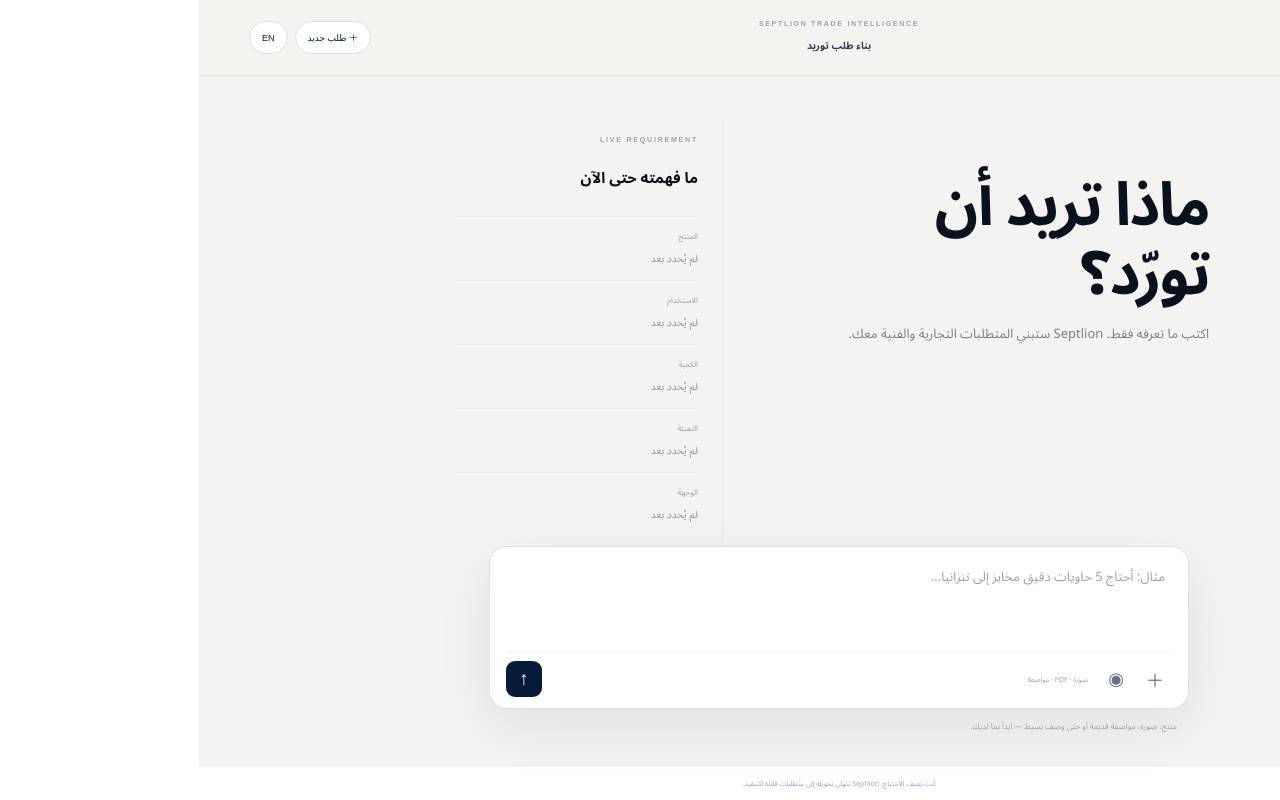
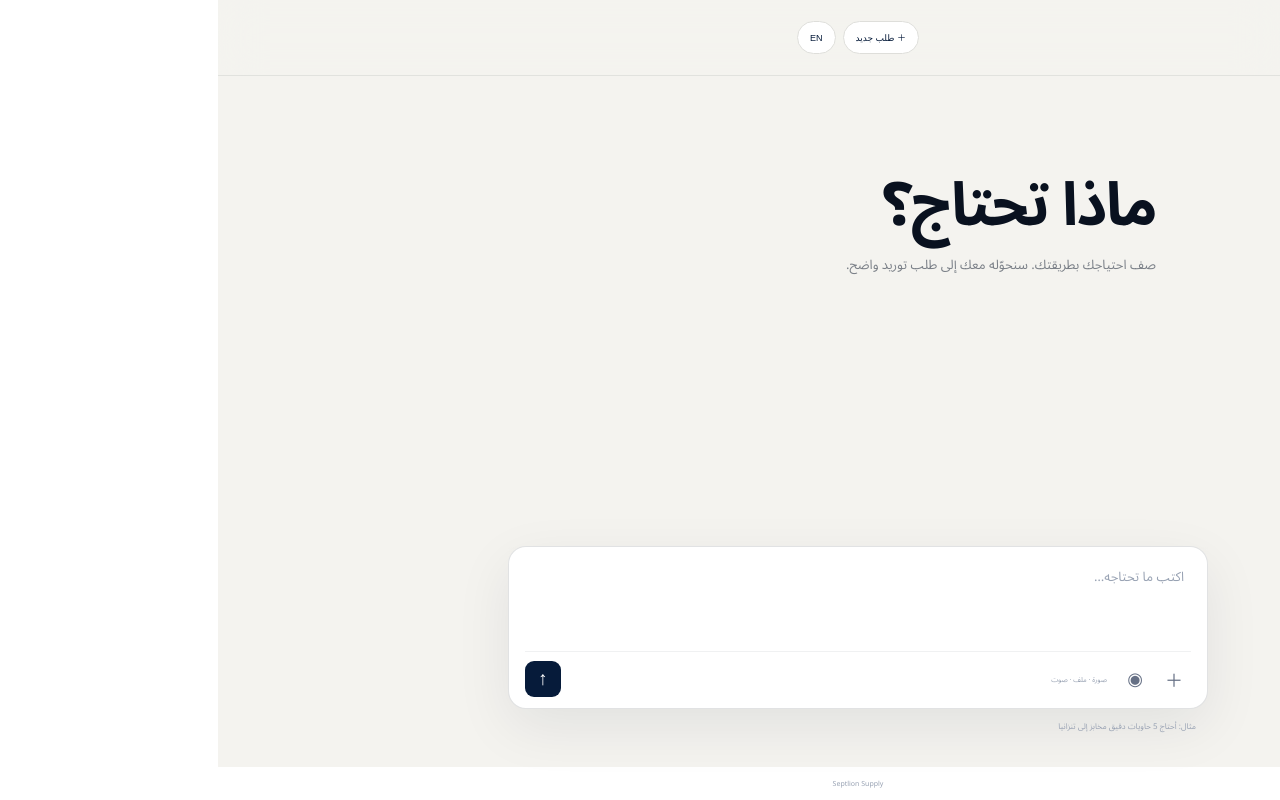
Before and after one commit to moaztepia-tech/Septlion-, a Next.js app in the folder apps/web/: page /require in a window 1280 px wide. Built offline with nearby package versions, Linux system fonts and the light colour scheme.

Commit message:
ux: simplify Composer into progressive intent canvas

```diff
--- a/apps/web/app/require/page.tsx
+++ b/apps/web/app/require/page.tsx
@@ -7,7 +7,7 @@ type FeedContext={source:'product_feed';product:{id:string;name:string;nameEn:st
 const destinations=['تنزانيا','tanzania','غانا','ghana','كينيا','kenya','السعودية','saudi','مصر','egypt','الصومال','somalia','تشاد','chad','موريتانيا','mauritania','ليبيا','libya','قطر','qatar','السودان','sudan'];
 const products:[RegExp,string][]=[[/دقيق|flour/i,'Wheat Flour'],[/مكرونة|معكرونة|pasta|spaghetti/i,'Pasta'],[/صلصة|طماطم|tomato paste/i,'Tomato Paste'],[/سمسم|sesame/i,'Sesame'],[/كركديه|hibiscus/i,'Hibiscus'],[/صمغ عربي|gum arabic/i,'Gum Arabic'],[/كيس|اكياس|أكياس|عبو|packaging|pouch|bag/i,'Custom Packaging'],[/بسكويت|biscuit/i,'Biscuits'],[/زيت|oil/i,'Edible Oil']];
 function extract(text:string){const lower=text.toLowerCase(),o:Record<string,string>={};const p=products.find(([r])=>r.test(text));if(p)o.product=p[1];const d=destinations.find(x=>lower.includes(x));if(d)o.destination=d;const f=text.match(/(\d+[\s×x]*)?(حاوي(?:ة|ات)|fcl|container(?:s)?)/i);if(f)o.quantity=(f[0].match(/\d+/)?.[0]||'1')+' FCL';const mt=text.match(/(\d+(?:[.,]\d+)?)\s*(طن|mt|tons?)/i);if(mt)o.quantity=mt[1]+' MT';const kg=text.match(/(\d+(?:[.,]\d+)?)\s*(كجم|كيلو|kg)/i);if(kg)o.packing=kg[1]+'kg';if(/مخابز|خبز|bakery|bread/i.test(text))o.application='Bakery';return o}
-const ar={hello:'ماذا تريد أن تورّد؟',sub:'اكتب ما تعرفه فقط. Septlion ستبني المتطلبات التجارية والفنية معك.',ph:'مثال: أحتاج 5 حاويات دقيق مخابز إلى تنزانيا…',hint:'منتج، صورة، مواصفة قديمة أو حتى وصف بسيط — ابدأ بما لديك.',thinking:'فهمت. أحتاج معلومة واحدة فقط لأكمل طلبك.',ready:'طلبك يحتوي الآن على المعلومات الأساسية اللازمة للتأهيل والتسعير.',new:'طلب جديد'};
+const ar={hello:'ماذا تحتاج؟',sub:'صف احتياجك بطريقتك. سنحوّله معك إلى طلب توريد واضح.',ph:'اكتب ما تحتاجه…',hint:'مثال: أحتاج 5 حاويات دقيق مخابز إلى تنزانيا',thinking:'فهمت. أحتاج معلومة واحدة فقط لأكمل طلبك.',ready:'طلبك يحتوي الآن على المعلومات الأساسية اللازمة للتأهيل والتسعير.',new:'طلب جديد'};
 const en={hello:'What do you need?',sub:'Describe it naturally. You do not need to know the technical specification.',ph:'Describe your requirement…',hint:'Start simply: I need 5 containers of bakery flour in Tanzania',thinking:'Got it. I only need one more detail to complete your requirement.',ready:'Great. I now have the core information needed to prepare your requirement for pricing.',new:'New chat'};
 export default function RequirePage(){const[lang,setLang]=useState<Lang>('ar'),[input,setInput]=useState(''),[data,setData]=useState<Record<string,string>>({}),[messages,setMessages]=useState<{role:'user'|'assistant',text:string}[]>([]),[feedContext,setFeedContext]=useState<FeedContext|null>(null);const box=useRef<HTMLTextAreaElement>(null),t=lang==='ar'?ar:en;
 useEffect(()=>{
@@ -31,15 +31,15 @@ function normalize(k:string,v:string){if(k==='application'&&/مخابز|bakery/i
 function submit(raw?:string){const text=(raw??input).trim();if(!text)return;let parsed=extract(text);let nextData={...data,...parsed};const currentRequired=['product',...(nextData.product==='Wheat Flour'?['application']:[]),'quantity','packing','destination'];const currentMissing=currentRequired.filter(k=>!nextData[k]);if(messages.length&&next&&!parsed[next])nextData[next]=normalize(next,text);const afterMissing=currentRequired.filter(k=>!nextData[k]);setData(nextData);setMessages(m=>[...m,{role:'user',text},{role:'assistant',text:afterMissing.length?(lang==='ar'?'فهمت. '+(q[afterMissing[0]]||t.thinking):'Got it. '+(q[afterMissing[0]]||t.thinking)):t.ready}]);setInput('');setTimeout(()=>box.current?.focus(),50)}
 function reset(){setData({});setMessages([]);setInput('')}
 return <main className="chat-ai" dir={lang==='ar'?'rtl':'ltr'}>
-<header className="chat-top trade-top"><Link href="/" className="chat-logo"><img src="/brand/septlion-wordmark-navy.png" alt="Septlion"/></Link><div className="trade-top-center"><small>SEPTLION TRADE INTELLIGENCE</small><b>بناء طلب توريد</b></div><div><button onClick={reset}>＋ {t.new}</button><button onClick={()=>setLang(lang==='ar'?'en':'ar')}>{lang==='ar'?'EN':'ع'}</button></div></header>
+<header className="chat-top trade-top"><Link href="/" className="chat-logo"><img src="/brand/septlion-wordmark-navy.png" alt="Septlion"/></Link><div><button onClick={reset}>＋ {t.new}</button><button onClick={()=>setLang(lang==='ar'?'en':'ar')}>{lang==='ar'?'EN':'ع'}</button></div></header>
 <section className={'chat-stage '+(messages.length?'has-chat':'')}>
-<div className="trade-layout"><aside className="trade-brief"><small>LIVE REQUIREMENT</small><h2>ما فهمته حتى الآن</h2><div className="trade-fields">{[['المنتج','product'],['الاستخدام','application'],['الكمية','quantity'],['التعبئة','packing'],['الوجهة','destination']].map(([label,key])=><div key={key} className={data[key]?'known':''}><span>{label}</span><b>{data[key]||'لم يُحدد بعد'}</b></div>)}</div><p>{missing.length?`بقي ${missing.length} ${missing.length===1?'تفصيل أساسي':'تفاصيل أساسية'} قبل جاهزية الطلب.`:'✓ المعلومات الأساسية مكتملة.'}</p></aside><div className="chat-thread">
+<div className="intent-canvas"><div className="chat-thread">
 {!messages.length&&!feedContext&&<div className="chat-welcome"><img className="chat-welcome-logo" src="/brand/septlion-primary-navy.png" alt="Septlion"/><h1>{t.hello}</h1><p>{t.sub}</p></div>}
 {feedContext&&<div className="feed-context-card"><div><small>طلبك الحالي · {feedContext.buyer.company}</small><b>{feedContext.product.name} · {feedContext.containerCount} حاويات</b></div><span>{feedContext.incoterm} · {feedContext.destination.port} · {feedContext.paymentPreference}</span></div>}
 {feedContext&&!messages.length&&<div className="chat-msg assistant"><span className="chat-avatar">S</span><div>طلبك جاهز هنا. يمكنك تعديل أي تفصيل، إضافة ملاحظة أو إرفاق مواصفة، وسأكمل من المعلومات التي أدخلتها بالفعل.</div></div>}
 {messages.map((m,i)=><div key={i} className={'chat-msg '+m.role}>{m.role==='assistant'&&<span className="chat-avatar">S</span>}<div>{m.text}</div></div>)}
-</div></div>
-<div className="chat-composer-wrap"><div className="chat-composer"><textarea ref={box} rows={1} value={input} onChange={e=>setInput(e.target.value)} onKeyDown={e=>{if(e.key==='Enter'&&!e.shiftKey){e.preventDefault();submit()}}} placeholder={feedContext?'اكتب ملاحظتك أو التعديل المطلوب…':t.ph}/><div className="chat-tools"><div><button type="button" title="إرفاق ملف" aria-label="إرفاق ملف">＋</button><button type="button" title="إدخال صوتي" aria-label="إدخال صوتي">◉</button><span className="trade-capability">صورة · PDF · مواصفة</span></div><button className="chat-send" onClick={()=>submit()} aria-label="Send">↑</button></div></div>{!messages.length&&!feedContext&&<p className="chat-hint">{t.hint}</p>}</div>
+{messages.length>0&&Object.keys(data).length>0&&<div className="intent-context">{Object.entries(data).filter(([k])=>['product','application','quantity','packing','destination'].includes(k)).map(([k,v])=><span key={k}>{v}</span>)}</div>}{messages.length>0&&missing.length===0&&<div className="qualified-card"><span>✓</span><div><small>QUALIFIED REQUIREMENT</small><b>طلبك جاهز للتسعير</b><p>المعلومات الأساسية مكتملة. يمكن الآن إرسال الطلب إلى Septlion لإعداد العرض.</p></div><button type="button">طلب عرض</button></div>}</div></div>
+<div className="chat-composer-wrap"><div className="chat-composer"><textarea ref={box} rows={1} value={input} onChange={e=>setInput(e.target.value)} onKeyDown={e=>{if(e.key==='Enter'&&!e.shiftKey){e.preventDefault();submit()}}} placeholder={feedContext?'اكتب ملاحظتك أو التعديل المطلوب…':t.ph}/><div className="chat-tools"><div><button type="button" title="إرفاق ملف" aria-label="إرفاق ملف">＋</button><button type="button" title="إدخال صوتي" aria-label="إدخال صوتي">◉</button><span className="trade-capability">صورة · ملف · صوت</span></div><button className="chat-send" onClick={()=>submit()} aria-label="Send">↑</button></div></div>{!messages.length&&!feedContext&&<p className="chat-hint">{t.hint}</p>}</div>
 </section>
-<footer className="chat-foot">{lang==='ar'?'أنت تصف الاحتياج. Septlion تتولى تحويله إلى متطلبات قابلة للتنفيذ.':'You describe the need. Septlion structures it into an executable requirement.'}</footer>
+<footer className="chat-foot">Septlion Supply</footer>
 </main>}
```
